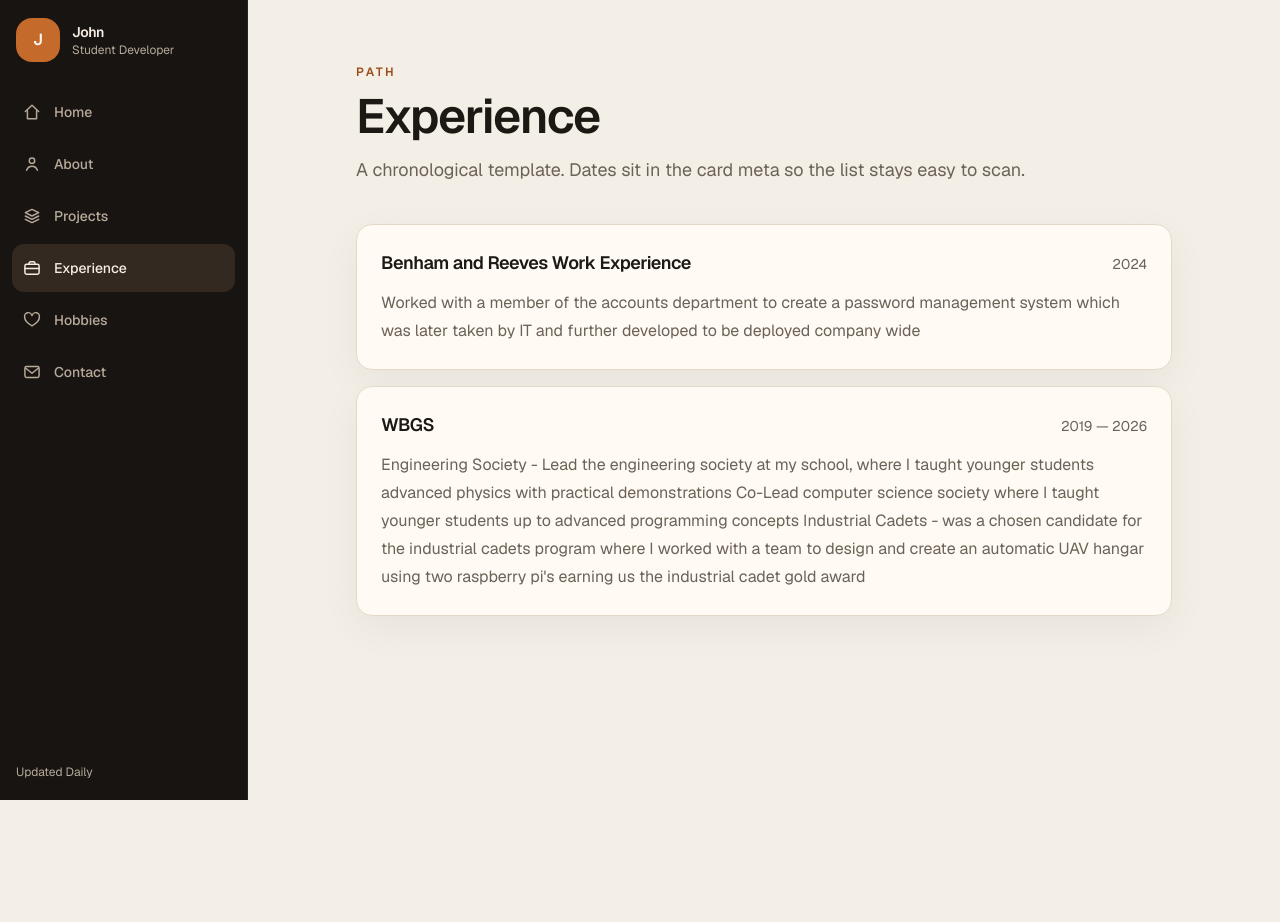
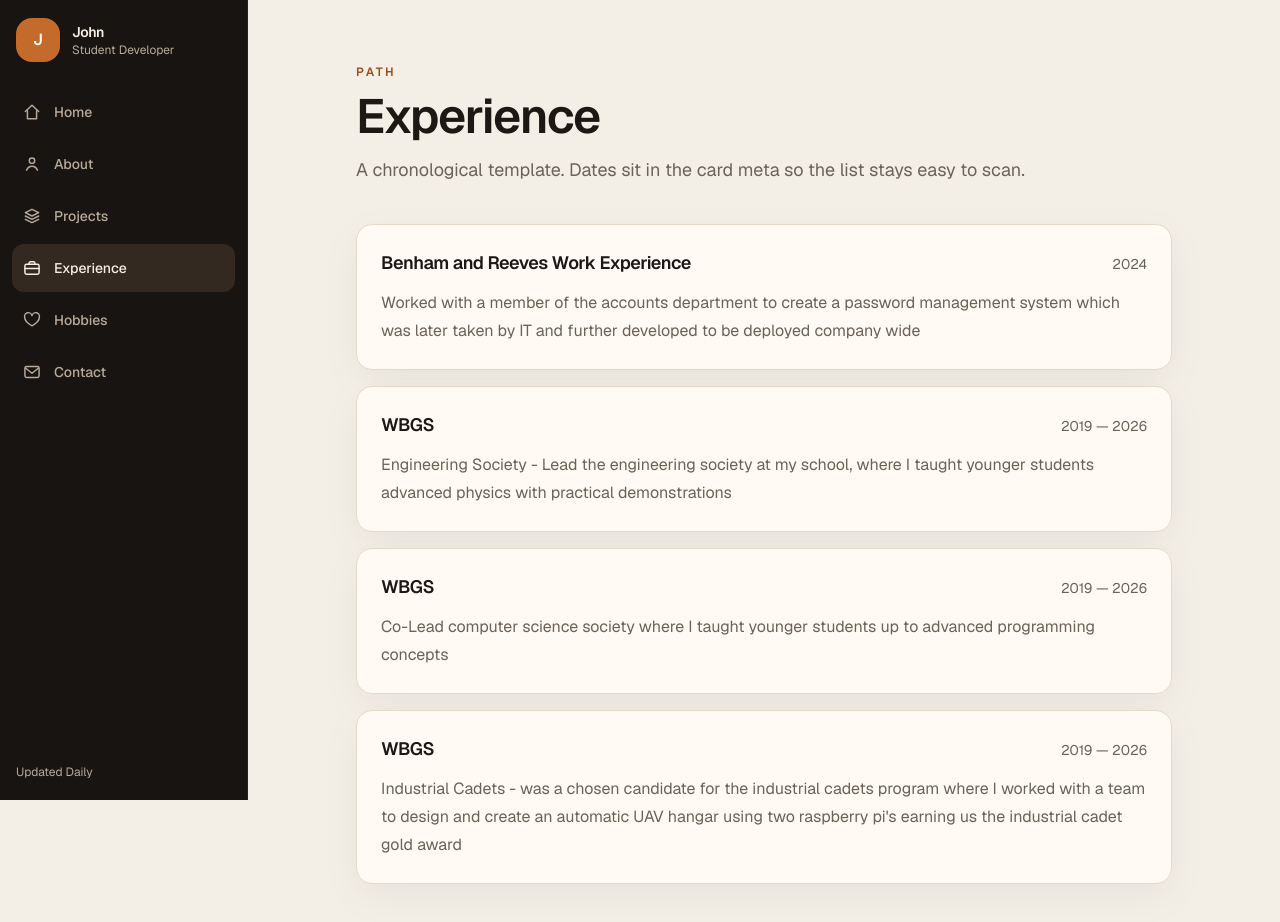
Before and after one commit to imacarootXD/PersonalWebsite, a Next.js app: page /experience in a window 1280 px wide. Shown: the top 922 px of the page. Before the commit the page ends 800 px from the top, so only its background shows below. Built offline with nearby package versions, Linux system fonts and the light colour scheme.

Commit message:
format issues

```diff
--- a/src/app/experience/page.tsx
+++ b/src/app/experience/page.tsx
@@ -13,7 +13,17 @@ const roles = [
   {
     title: "WBGS",
     meta: "2019 — 2026",
-    body: "Engineering Society - Lead the engineering society at my school, where I taught younger students advanced physics with practical demonstrations \n Co-Lead computer science society where I taught younger students up to advanced programming concepts \n Industrial Cadets - was a chosen candidate for the industrial cadets program where I worked with a team to design and create an automatic UAV hangar using two raspberry pi's earning us the industrial cadet gold award ",
+    body: "Engineering Society - Lead the engineering society at my school, where I taught younger students advanced physics with practical demonstrations",
+  },
+    {
+    title: "WBGS",
+    meta: "2019 — 2026",
+    body: "Co-Lead computer science society where I taught younger students up to advanced programming concepts",
+  },
+    {
+    title: "WBGS",
+    meta: "2019 — 2026",
+    body: "Industrial Cadets - was a chosen candidate for the industrial cadets program where I worked with a team to design and create an automatic UAV hangar using two raspberry pi's earning us the industrial cadet gold award ",
   },
 ];
 
```
